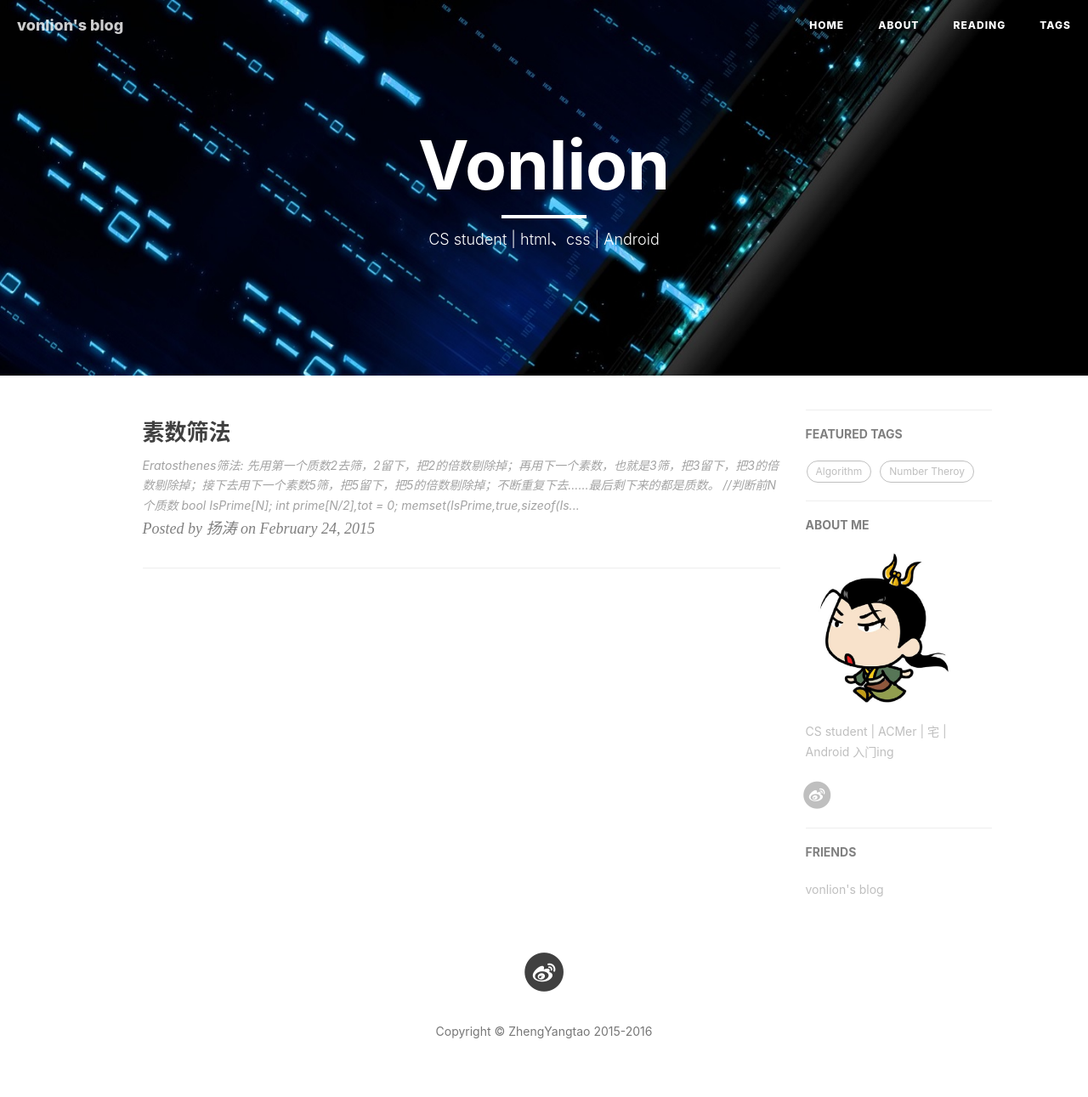
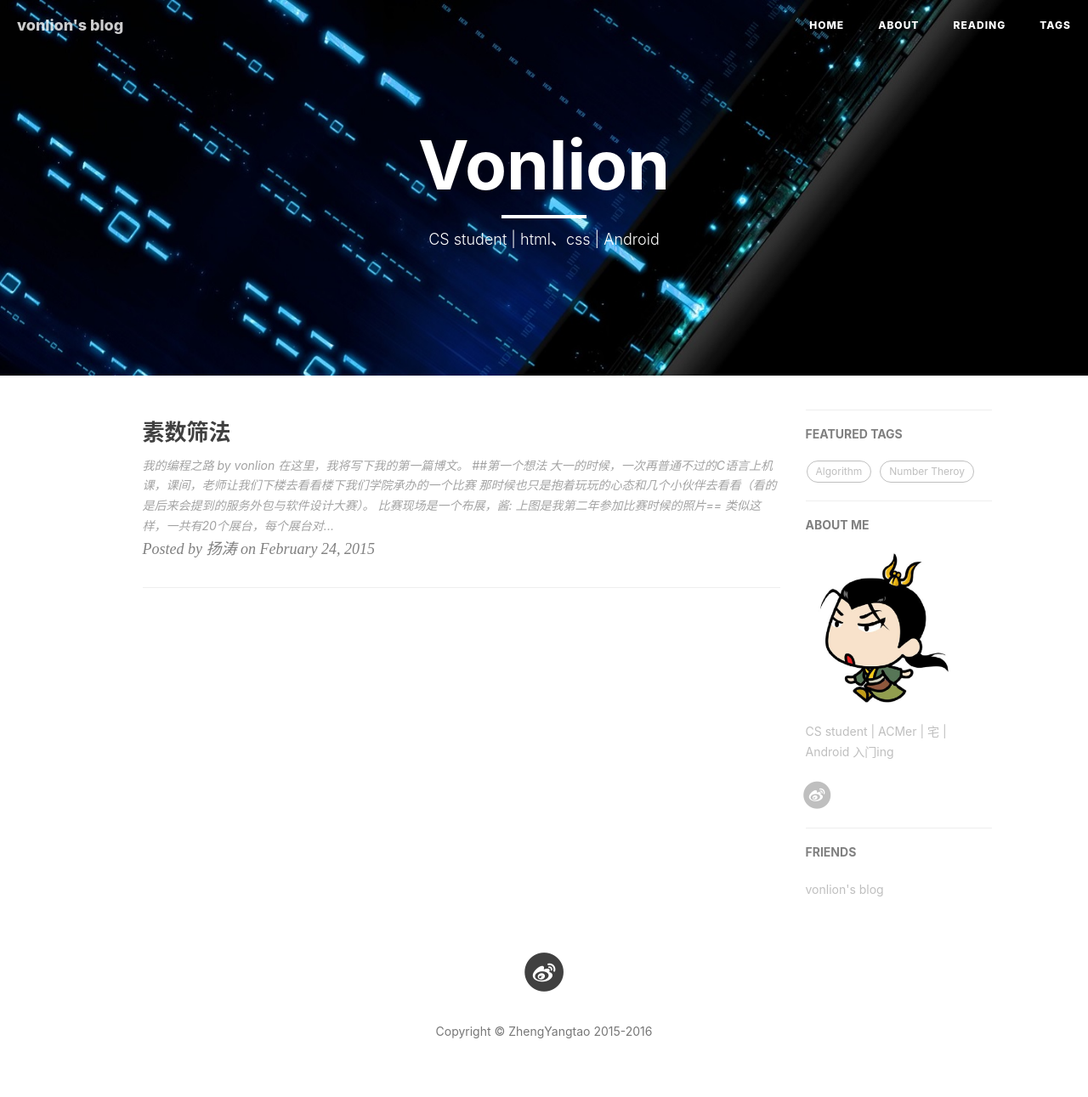
Before and after one commit to lihaof/lihaof.github.io, a Jekyll site: the page built from index.html, in a window 1280 px wide. Shown: the whole page at 85% size. Built offline with Jekyll 4.4.1, drawn with Linux system fonts in a browser that asks for light colours; nearby versions of some CDN libraries; the list of posts is cut into pages by our own code; comment, search, counter and statistics services are not loaded.

Commit message:
no message

````diff
--- a/_posts/2015-02-24-Seive-Of-Prime-Numbers.md
+++ b/_posts/2015-02-24-Seive-Of-Prime-Numbers.md
@@ -9,43 +9,31 @@
 tags: [Algorithm, Number Theroy]
 ---
 
-### Eratosthenes筛法:
-先用第一个质数2去筛，2留下，把2的倍数剔除掉；再用下一个素数，也就是3筛，把3留下，把3的倍数剔除掉；接下去用下一个素数5筛，把5留下，把5的倍数剔除掉；不断重复下去......最后剩下来的都是质数。
+# 我的编程之路
 
-```
-//判断前N个质数
-bool IsPrime[N];
-int prime[N/2],tot = 0;
-memset(IsPrime,true,sizeof(IsPrime));
-for (int i = 2;i <= N;i++)
-	if (IsPrime[i]){
-		prime[tot++] = i;
-		for (int j = i*2;j <= N;j += i)
-			IsPrime[j] = false;
-		}
-```
-*时间复杂度：O(NloglogN)*
+*by vonlion*
 
 
+---
 
-### Euler筛法
+在这里，我将写下我的第一篇博文。
 
-```
-bool IsPrime[N];
-int prime[N/2],tot = 0;
-memset(IsPrime,true,sizeof(IsPrime));
-for (int i = 2;i <= N;i++){
-	if (IsPrime[i])
-		prime[tot++] = i;
-	for (int j = 0;j < tot;j++){
-		if (i*prime[j] > N)//超过最大范围，跳出
-			break;
-		IsPrime[i*prime[j]] = false;//将倍数筛除
-		if (i%prime[j] == 0)//保证只筛到以prime[j]为最小质因数的数
-			break;
-	}
-}
-```
-*时间复杂度：O(N)*
+##第一个想法
+大一的时候，一次再普通不过的C语言上机课，课间，老师让我们下楼去看看楼下我们学院承办的一个比赛
+那时候也只是抱着玩玩的心态和几个小伙伴去看看（看的是后来会提到的服务外包与软件设计大赛）。
+比赛现场是一个布展，酱:
+![比赛现场][1]
+  上图是我第二年参加比赛时候的照片==
 
-[文章来源](http://wenku.baidu.com/link?url=0YEYx5S3alaN_SxQX06YJ4BAbSZn0oKbskZMv8zdTnt1yZOTnX45Aes1c_AxtXW3uKAGSlZZ7c0j3lvzrN_77cHbJMT6Cb14GIRizTFlTyq)
+  类似这样，一共有20个展台，每个展台对应了一组队伍。大家纷纷展示自己制作的App，耐心的讲解、演示（当时的我是完全无法想象一个App的制作过程是多么复杂的）。
+  其中有一个App吸引了我的目光，记得那是一个类似“学霸君”那样的一个督促你学习的软件,整个App的画风与其他组的完全不同，就是现在比较流行的像素风，欸！这就让人眼前一亮，或许市场上类似的软件很多，但是将一款学习向导类App，他做成了游戏风格，那么这款软件就能在学生群体中流行起来。不只是界面，整个作品在构思上也模仿网游的格式，学习时间的累积类似于经验值的累积，人物因此升级，获得更好的装备，召唤兽，游戏与学习的结合正是这款App最大的亮点。
+  这给了我很大的启发，一款成功App不但要有吸引人的界面风格，还要有独一无二的创新点，这样才能对用户有粘性。因此，我目前的编程之路的方向是：界面设计与创新思维！
+
+##第一次比赛
+大二的第二学期，我从一个观众变成了参赛选手，这次我有幸打入决赛。一同晋级的有一半是同年级的小伙伴，还有一半是大三的学长学姐。有的学长还是有过国赛经验的高手，这真的让人感觉很惆怅！我们做的是一款智能室外运动导航软件，最方的是，由于是指定命题的缘故，跟我们同类型的产品还有很多！！
+下午答辩结束后，感觉真个人都是懵逼的，诶...第一次做App,就选了个看起来最容易上手的，结果进了个大坑。比赛结果仍要再过几天才会出来，估计也是要GG的。
+但是，我现在的目标是进入服务外包与软件设计实验室，打入决赛的队伍便可以申请，所以，也没什么遗憾吧。
+
+![](http:/www.vonlion.cn/myblog/img/game_site.JPG)
+
+  [1]: http://www.vonlion.cn/myblog/img/game_site.JPG
````
